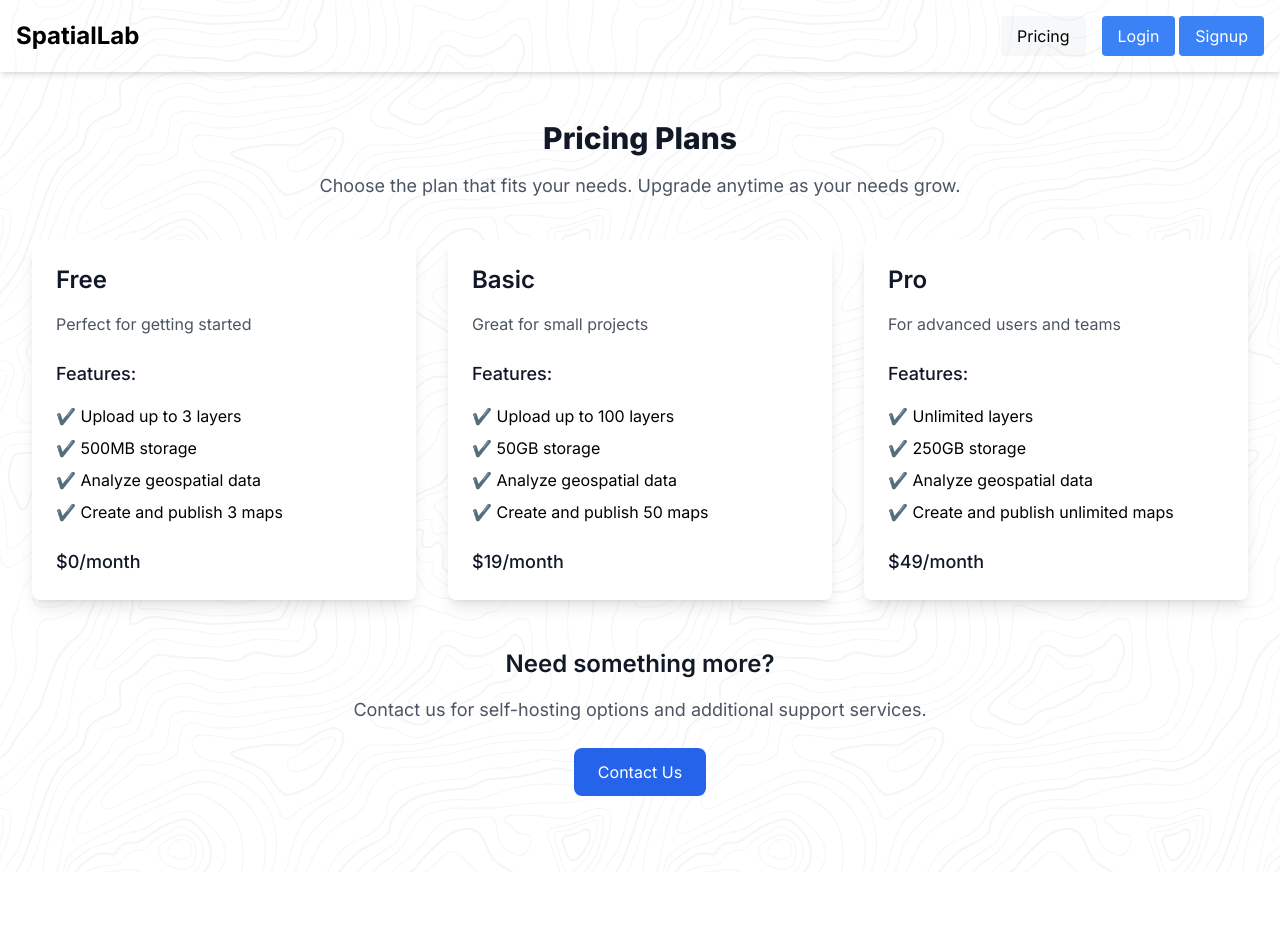
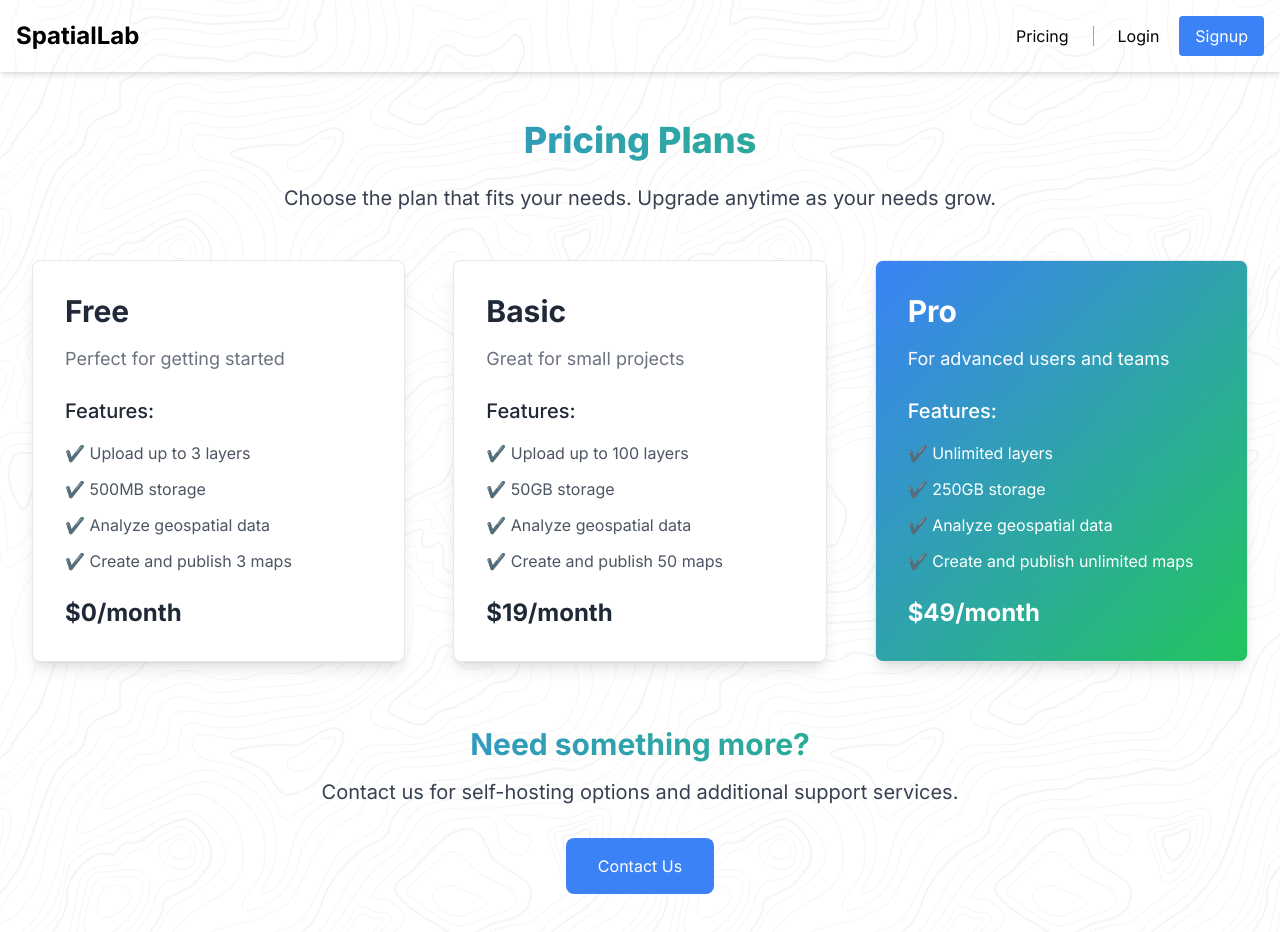
Before and after one commit to zachflanders/spatiallab, a Next.js app in the folder react/: page /pricing in a window 1280 px wide. Shown: the top 932 px of the page. Before the commit the page ends 872 px from the top, so only its background shows below. Built offline with nearby package versions, Linux system fonts and the light colour scheme; no server answers.

Commit message:
updating marketing

```diff
--- a/react/app/page.tsx
+++ b/react/app/page.tsx
@@ -3,10 +3,10 @@ import SignupForm from './accounts/SignupForm';
 import { useRouter } from 'next/navigation';
 import { useAuth } from './AuthContext';
 import FileUploadForm from '@/components/FileUploadForm';
+import Footer from '@/components/Footer';
 
 export default function Home() {
   const { isAuthenticated, setIsAuthenticated, isLoading } = useAuth();
-
   const router = useRouter();
 
   const handleSuccess = () => {
@@ -15,18 +15,118 @@ export default function Home() {
   };
 
   if (isLoading) {
-    return <main>Loading...</main>;
+    return (
+      <main className="flex items-center justify-center min-h-screen">
+        <div className="text-2xl font-semibold text-gray-700">Loading...</div>
+      </main>
+    );
   }
 
   return (
-    <main>
+    <main className="bg-transparent">
       {!isAuthenticated ? (
-        <div className="m-8">
-          <SignupForm onSuccess={handleSuccess} />
+        <div>
+          <div className="space-y-24 py-24 mb-0">
+            <div
+              className="text-center"
+              style={{ marginTop: 180, marginBottom: 180 }}
+            >
+              <h1 className="text-5xl font-extrabold text-transparent bg-clip-text bg-gradient-to-r from-blue-500 to-green-500 pb-6">
+                GIS you'll{' '}
+                <u
+                  className="underline decoration-4 decoration-blue-300"
+                  style={{
+                    textUnderlineOffset: '0.3rem',
+                  }}
+                >
+                  love
+                </u>
+                !
+              </h1>
+            </div>
+
+            <div className="max-w-7xl mx-auto">
+              <div className="flex flex-col justify-center">
+                <img
+                  src="/app.png"
+                  alt="Data in the cloud"
+                  className="rounded-lg shadow-lg bg-slate-100 border border-gray-300"
+                  height={450}
+                />
+              </div>
+            </div>
+
+            <div className="max-w-7xl mx-auto grid grid-cols-1 md:grid-cols-2 gap-12">
+              <div className="flex flex-col justify-center">
+                <h2 className="text-4xl font-semibold text-gray-800">
+                  Your data in the cloud.
+                </h2>
+                <p className="mt-4 text-lg text-gray-600">
+                  Store, manage, and share your geospatial data effortlessly.
+                </p>
+              </div>
+              <div className="flex justify-center">
+                <img
+                  src="/placeholder-image.png"
+                  alt="Data in the cloud"
+                  className="rounded-lg shadow-lg bg-slate-100 border border-gray-300"
+                  height={400}
+                  width={600}
+                />
+              </div>
+            </div>
+
+            <div className="max-w-7xl mx-auto grid grid-cols-1 md:grid-cols-2 gap-12">
+              <div className="flex justify-center order-2 md:order-1">
+                <img
+                  src="/placeholder-image.png"
+                  alt="Analyze geospatial data"
+                  className="rounded-lg shadow-lg bg-slate-100 border border-gray-300"
+                  height={400}
+                  width={600}
+                />
+              </div>
+              <div className="flex flex-col justify-center order-1 md:order-2">
+                <h2 className="text-4xl font-semibold text-gray-800 text-right">
+                  Analyze geospatial data.
+                </h2>
+                <p className="mt-4 text-lg text-gray-600 text-right">
+                  Unlock insights with powerful analysis tools.
+                </p>
+              </div>
+            </div>
+
+            <div className="max-w-7xl mx-auto grid grid-cols-1 md:grid-cols-2 gap-12">
+              <div className="flex flex-col justify-center">
+                <h2 className="text-4xl font-semibold text-gray-800">
+                  Publish and Share Maps.
+                </h2>
+                <p className="mt-4 text-lg text-gray-600">
+                  Create beautiful maps and share them with the world.
+                </p>
+              </div>
+              <div className="flex justify-center">
+                <img
+                  src="/placeholder-image.png"
+                  alt="Publish and share maps"
+                  className="rounded-lg shadow-lg bg-slate-100 border border-gray-300"
+                  height={400}
+                  width={600}
+                />
+              </div>
+            </div>
+
+            <div className="flex justify-center">
+              <div className="w-full max-w-md">
+                <SignupForm onSuccess={handleSuccess} />
+              </div>
+            </div>
+          </div>
+          <Footer />
         </div>
       ) : (
-        <div>
-          <div className="m-8">
+        <div className="py-24">
+          <div className="max-w-3xl mx-auto">
             <FileUploadForm />
           </div>
         </div>
--- a/react/app/pricing/page.tsx
+++ b/react/app/pricing/page.tsx
@@ -2,25 +2,27 @@ import React from 'react';
 
 const PricingPage: React.FC = () => {
   return (
-    <div className="min-h-screen py-12">
+    <div className="min-h-screen py-12 bg-transparent">
       <div className="max-w-7xl mx-auto px-4 sm:px-6 lg:px-8">
-        <h2 className="text-3xl font-extrabold text-gray-900 text-center">
+        <h2 className="text-4xl font-extrabold text-center text-transparent bg-clip-text bg-gradient-to-r from-blue-500 to-green-500 pb-2">
           Pricing Plans
         </h2>
-        <p className="mt-4 text-lg text-gray-600 text-center">
+        <p className="mt-4 text-xl text-center text-gray-700">
           Choose the plan that fits your needs. Upgrade anytime as your needs
           grow.
         </p>
 
-        <div className="mt-10 grid gap-8 lg:grid-cols-3 md:grid-cols-2 sm:grid-cols-1">
+        <div className="mt-12 grid gap-12 lg:grid-cols-3 md:grid-cols-2 sm:grid-cols-1">
           {/* Free Plan */}
-          <div className="bg-white shadow-lg rounded-lg overflow-hidden">
-            <div className="p-6">
-              <h3 className="text-2xl font-semibold text-gray-900">Free</h3>
-              <p className="mt-4 text-gray-600">Perfect for getting started</p>
+          <div className="bg-white shadow-lg rounded-lg overflow-hidden border border-gray-200 transform hover:scale-105 transition-transform duration-300">
+            <div className="p-8">
+              <h3 className="text-3xl font-bold text-gray-800">Free</h3>
+              <p className="mt-4 text-lg text-gray-500">
+                Perfect for getting started
+              </p>
               <div className="mt-6">
-                <p className="text-lg font-medium text-gray-900">Features:</p>
-                <ul className="mt-4 space-y-2">
+                <p className="text-xl font-medium text-gray-800">Features:</p>
+                <ul className="mt-4 space-y-3 text-gray-600">
                   <li>✔️ Upload up to 3 layers</li>
                   <li>✔️ 500MB storage</li>
                   <li>✔️ Analyze geospatial data</li>
@@ -28,19 +30,21 @@ const PricingPage: React.FC = () => {
                 </ul>
               </div>
               <div className="mt-6">
-                <p className="text-lg font-medium text-gray-900">$0/month</p>
+                <p className="text-2xl font-bold text-gray-800">$0/month</p>
               </div>
             </div>
           </div>
 
           {/* Basic Plan */}
-          <div className="bg-white shadow-lg rounded-lg overflow-hidden">
-            <div className="p-6">
-              <h3 className="text-2xl font-semibold text-gray-900">Basic</h3>
-              <p className="mt-4 text-gray-600">Great for small projects</p>
+          <div className="bg-white shadow-lg rounded-lg overflow-hidden border border-gray-200 transform hover:scale-105 transition-transform duration-300">
+            <div className="p-8">
+              <h3 className="text-3xl font-bold text-gray-800">Basic</h3>
+              <p className="mt-4 text-lg text-gray-500">
+                Great for small projects
+              </p>
               <div className="mt-6">
-                <p className="text-lg font-medium text-gray-900">Features:</p>
-                <ul className="mt-4 space-y-2">
+                <p className="text-xl font-medium text-gray-800">Features:</p>
+                <ul className="mt-4 space-y-3 text-gray-600">
                   <li>✔️ Upload up to 100 layers</li>
                   <li>✔️ 50GB storage</li>
                   <li>✔️ Analyze geospatial data</li>
@@ -48,19 +52,19 @@ const PricingPage: React.FC = () => {
                 </ul>
               </div>
               <div className="mt-6">
-                <p className="text-lg font-medium text-gray-900">$19/month</p>
+                <p className="text-2xl font-bold text-gray-800">$19/month</p>
               </div>
             </div>
           </div>
 
           {/* Pro Plan */}
-          <div className="bg-white shadow-lg rounded-lg overflow-hidden">
-            <div className="p-6">
-              <h3 className="text-2xl font-semibold text-gray-900">Pro</h3>
-              <p className="mt-4 text-gray-600">For advanced users and teams</p>
+          <div className="bg-gradient-to-br from-blue-500 to-green-500 text-white shadow-lg rounded-lg overflow-hidden border border-gray-200 transform hover:scale-105 transition-transform duration-300">
+            <div className="p-8">
+              <h3 className="text-3xl font-bold">Pro</h3>
+              <p className="mt-4 text-lg">For advanced users and teams</p>
               <div className="mt-6">
-                <p className="text-lg font-medium text-gray-900">Features:</p>
-                <ul className="mt-4 space-y-2">
+                <p className="text-xl font-medium">Features:</p>
+                <ul className="mt-4 space-y-3">
                   <li>✔️ Unlimited layers</li>
                   <li>✔️ 250GB storage</li>
                   <li>✔️ Analyze geospatial data</li>
@@ -68,21 +72,21 @@ const PricingPage: React.FC = () => {
                 </ul>
               </div>
               <div className="mt-6">
-                <p className="text-lg font-medium text-gray-900">$49/month</p>
+                <p className="text-2xl font-bold">$49/month</p>
               </div>
             </div>
           </div>
         </div>
 
         {/* Self-Hosting and Support */}
-        <div className="mt-12 text-center">
-          <h3 className="text-2xl font-semibold text-gray-900">
+        <div className="mt-16 text-center">
+          <h3 className="text-3xl font-bold text-transparent bg-clip-text bg-gradient-to-r from-blue-500 to-green-500">
             Need something more?
           </h3>
-          <p className="mt-4 text-lg text-gray-600">
+          <p className="mt-4 text-xl text-gray-700">
             Contact us for self-hosting options and additional support services.
           </p>
-          <button className="mt-6 px-6 py-3 bg-blue-600 text-white rounded-lg hover:bg-blue-700">
+          <button className="mt-8 px-8 py-4 bg-blue-500  text-white rounded-lg hover:bg-blue-400 transition-colors duration-300">
             Contact Us
           </button>
         </div>
--- /dev/null
+++ b/react/components/Footer.tsx
@@ -0,0 +1,98 @@
+import React from 'react';
+
+const Footer: React.FC = () => {
+  return (
+    <footer className="bg-gray-900 text-gray-300 py-12">
+      <div className="max-w-7xl mx-auto px-4 sm:px-6 lg:px-8">
+        <div className="grid grid-cols-1 md:grid-cols-3 gap-8">
+          {/* Column 1 */}
+          <div>
+            <h4 className="text-lg font-semibold text-white">About Us</h4>
+            <p className="mt-4 text-gray-400">
+              We provide powerful geospatial solutions that help you manage,
+              analyze, and share your data with ease.
+            </p>
+          </div>
+
+          {/* Column 2 */}
+          <div>
+            <h4 className="text-lg font-semibold text-white">Quick Links</h4>
+            <ul className="mt-4 space-y-2">
+              <li>
+                <a href="#" className="hover:text-white">
+                  Home
+                </a>
+              </li>
+              <li>
+                <a href="#" className="hover:text-white">
+                  Pricing
+                </a>
+              </li>
+              <li>
+                <a href="#" className="hover:text-white">
+                  Features
+                </a>
+              </li>
+              <li>
+                <a href="#" className="hover:text-white">
+                  Contact
+                </a>
+              </li>
+            </ul>
+          </div>
+
+          {/* Column 3 */}
+          <div>
+            <h4 className="text-lg font-semibold text-white">Stay Connected</h4>
+            <ul className="mt-4 flex space-x-4">
+              <li>
+                <a href="#" aria-label="Twitter" className="hover:text-white">
+                  <svg
+                    className="w-6 h-6 text-gray-400 hover:text-white"
+                    fill="currentColor"
+                    xmlns="http://www.w3.org/2000/svg"
+                    viewBox="0 0 24 24"
+                  >
+                    <path d="M24 4.557a9.93 9.93 0 0 1-2.828.775 4.933 4.933 0 0 0 2.165-2.723 9.865 9.865 0 0 1-3.127 1.195 4.916 4.916 0 0 0-8.379 4.482A13.94 13.94 0 0 1 1.671 3.149 4.918 4.918 0 0 0 3.149 9.72 4.903 4.903 0 0 1 .965 9.333v.062a4.914 4.914 0 0 0 3.946 4.808 4.902 4.902 0 0 1-2.212.084 4.917 4.917 0 0 0 4.587 3.41A9.867 9.867 0 0 1 0 21.544a13.937 13.937 0 0 0 7.548 2.212c9.057 0 14.01-7.512 14.01-14.01 0-.213-.005-.425-.014-.637A10.004 10.004 0 0 0 24 4.557z" />
+                  </svg>
+                </a>
+              </li>
+              <li>
+                <a href="#" aria-label="LinkedIn" className="hover:text-white">
+                  <svg
+                    className="w-6 h-6 text-gray-400 hover:text-white"
+                    fill="currentColor"
+                    xmlns="http://www.w3.org/2000/svg"
+                    viewBox="0 0 24 24"
+                  >
+                    <path d="M20.451 20.451h-3.742v-5.569c0-1.331-.026-3.044-1.855-3.044-1.857 0-2.141 1.449-2.141 2.944v5.669H8.971V9h3.593v1.561h.05c.501-.952 1.724-1.955 3.551-1.955 3.801 0 4.504 2.504 4.504 5.761v6.084zM5.337 7.433a2.165 2.165 0 1 1 0-4.33 2.165 2.165 0 0 1 0 4.33zm-1.874 13.018h3.748V9h-3.748v11.451zM22.225 0H1.771C.792 0 0 .771 0 1.729v20.542C0 23.229.792 24 1.771 24h20.451c.979 0 1.779-.771 1.779-1.729V1.729C24 .771 23.204 0 22.225 0z" />
+                  </svg>
+                </a>
+              </li>
+              <li>
+                <a href="#" aria-label="GitHub" className="hover:text-white">
+                  <svg
+                    className="w-6 h-6 text-gray-400 hover:text-white"
+                    fill="currentColor"
+                    xmlns="http://www.w3.org/2000/svg"
+                    viewBox="0 0 24 24"
+                  >
+                    <path d="M12 .297c-6.63 0-12 5.373-12 12 0 5.303 3.438 9.8 8.205 11.385.6.113.82-.258.82-.577v-2.234c-3.338.724-4.043-1.416-4.043-1.416-.546-1.387-1.333-1.757-1.333-1.757-1.089-.744.084-.729.084-.729 1.205.084 1.838 1.243 1.838 1.243 1.07 1.835 2.809 1.304 3.495.998.108-.774.418-1.305.762-1.605-2.665-.304-5.466-1.334-5.466-5.93 0-1.31.47-2.38 1.235-3.22-.123-.303-.535-1.524.118-3.176 0 0 1.008-.322 3.301 1.23.957-.266 1.98-.399 3.003-.404 1.021.005 2.046.138 3.003.404 2.289-1.552 3.296-1.23 3.296-1.23.655 1.651.243 2.872.119 3.175.767.84 1.234 1.91 1.234 3.22 0 4.608-2.805 5.623-5.475 5.921.429.37.824 1.103.824 2.222v3.293c0 .319.217.694.825.577C20.565 22.092 24 17.592 24 12.297c0-6.627-5.373-12-12-12z" />
+                  </svg>
+                </a>
+              </li>
+            </ul>
+          </div>
+        </div>
+
+        <div className="mt-12 text-center text-gray-500">
+          <p>
+            &copy; {new Date().getFullYear()} SpatialLab. All rights reserved.
+          </p>
+        </div>
+      </div>
+    </footer>
+  );
+};
+
+export default Footer;
--- a/react/components/Header.tsx
+++ b/react/components/Header.tsx
@@ -39,16 +39,17 @@ const Header: React.FC<HeaderProps> = ({ className }) => {
           <div>
             <Button
               type="button"
-              className="py-2 px-4 rounded mr-4 bg-gray-500 bg-opacity-5 hover:bg-opacity-15"
+              className="py-2 px-4 rounded bg-black bg-opacity-0 hover:bg-opacity-5 text-bold"
               onClick={() => {
                 router.push('/pricing');
               }}
             >
               Pricing
             </Button>
+            <span className="border-l border-gray-400 h-6 mx-2"></span>
             <Button
               type="button"
-              className="bg-blue-500 hover:bg-blue-600 text-white py-2 px-4 rounded mr-1"
+              className="py-2 px-4 rounded mr-1 bg-black bg-opacity-0 hover:bg-opacity-5 text-bold"
               onClick={() => {
                 router.push('/login');
               }}
```
Also changed, not shown: 1 other file (tests, documents, lock files or other folders).
